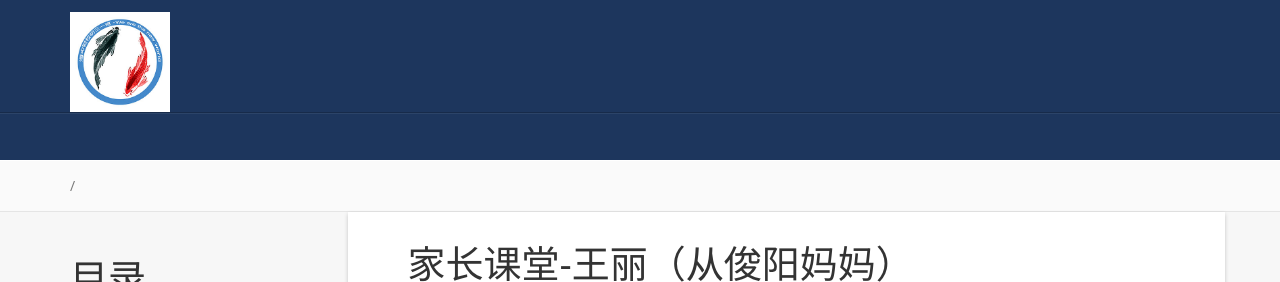
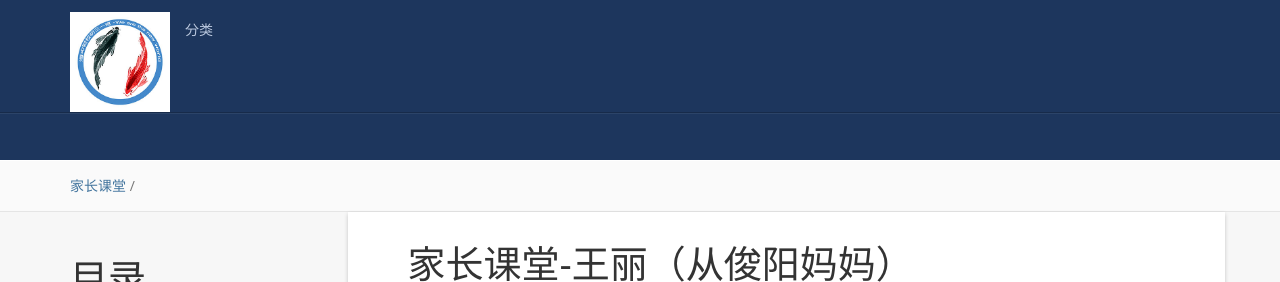
Before and after one commit to fxzjshm/Digital-signage, a Jekyll site: the page built from _posts/2016-09-24-jiandanjianbao.html, in a window 1280 px wide and 900 px high. Shown: the top 282 px of the window. Built offline with Jekyll 4.4.1, drawn with Linux system fonts in a browser that asks for light colours.

Commit message:
Add categories

```diff
--- a/_includes/header.html
+++ b/_includes/header.html
@@ -12,6 +12,9 @@
     </div>
     <nav class="collapse navbar-collapse bs-navbar-collapse" role="navigation">
       <ul class="nav navbar-nav">
+        <li>
+          <a href="{{ '/categories/' | prepend: site.baseurl }}">分类</a>
+        </li>
       </ul>
       <ul class="nav navbar-nav navbar-right">
       </ul>
--- a/_posts/2016-09-24-jiandanjianbao.html
+++ b/_posts/2016-09-24-jiandanjianbao.html
@@ -2,7 +2,7 @@
 layout: post
 title:  家长课堂-王丽（从俊阳妈妈）
 date:   2016-09-24
-categories:
+categories: 家长课堂
 tag:
 ---
 
--- a/_posts/2016-10-16-banhui-yu.html
+++ b/_posts/2016-10-16-banhui-yu.html
@@ -2,7 +2,7 @@
 layout: post
 title:  班会-二十年后的我们
 date:   2016-10-16
-categories:
+categories: 班会
 tag:
 ---
 
--- a/_posts/2016-10-22-jiazhangketang-zw.html
+++ b/_posts/2016-10-22-jiazhangketang-zw.html
@@ -2,7 +2,7 @@
 layout: post
 title:  家长课堂-周唯妈妈
 date:   2016-10-22
-categories:
+categories: 家长课堂
 tag:
 ---
 
--- a/_posts/2016-10-22-jiazhangketang-xue.html
+++ b/_posts/2016-11-26-jiazhangketang-xue.html
@@ -2,7 +2,7 @@
 layout: post
 title:  眼睛的奥秘-家长课堂-薛陆豪妈妈
 date:   2016-11-26
-categories:
+categories: 家长课堂
 tag:
 ---
 
```
